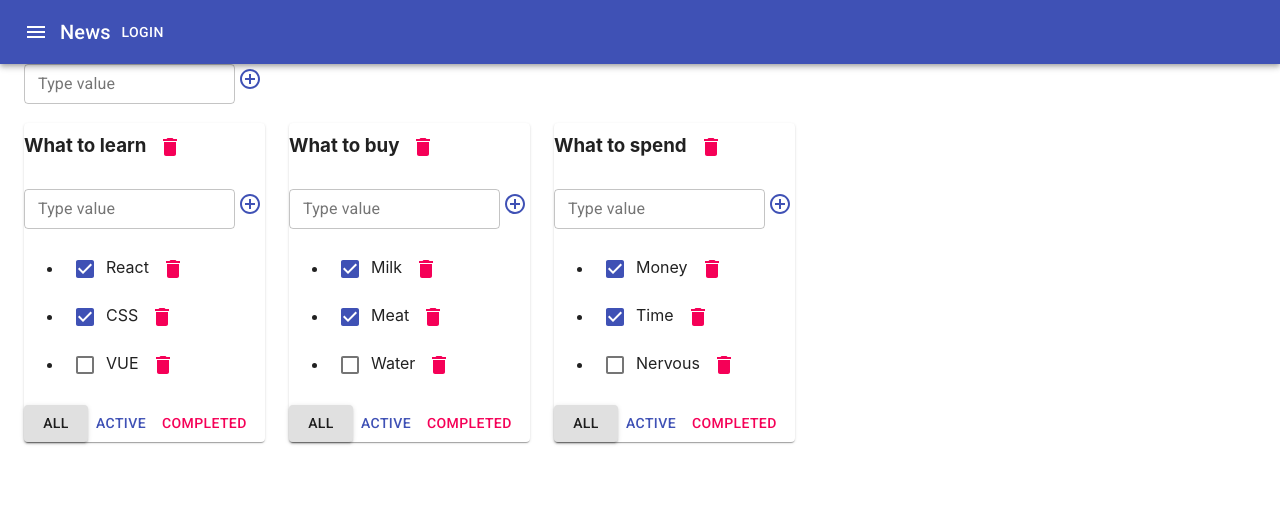
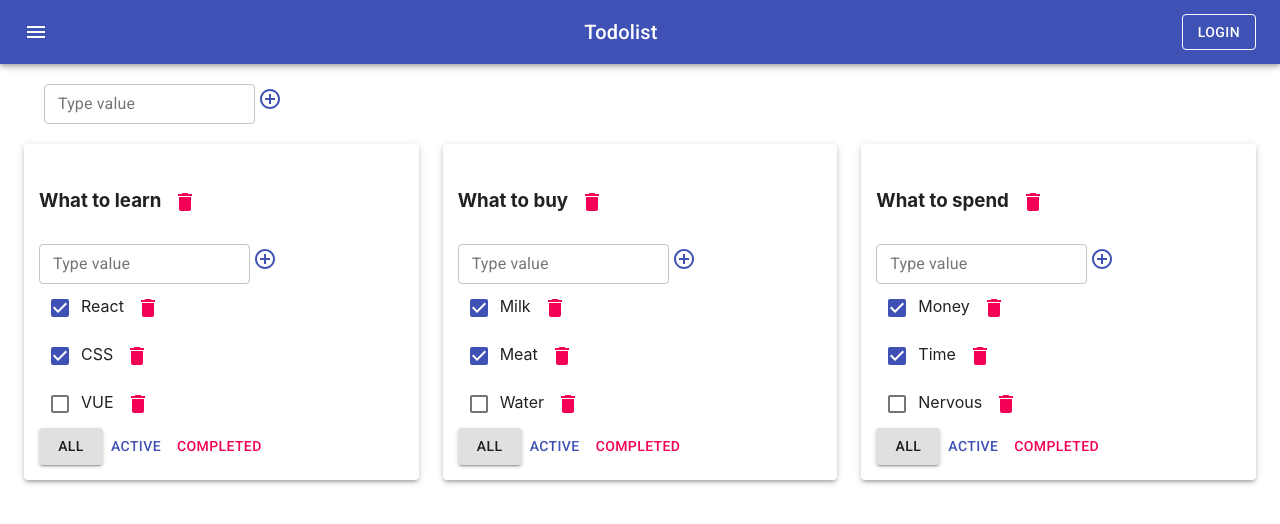
Before and after one commit to Syava7/TodoListTS, a React (Create React App) app: page / in a window 1280 px wide. Shown: the top 524 px of the page. Built offline with nearby package versions, Linux system fonts and the light colour scheme.

Commit message:
custom components material ui

```diff
--- a/src/AddItemForm.tsx
+++ b/src/AddItemForm.tsx
@@ -40,9 +40,9 @@ function AddItemForm(props: AddItemFormPropsType) {
              size={'small'}
              error={error}
              value={title}
-             placeholder={error ? 'Title required' : ''}
              onChange={onChangeInput}
-             onKeyPress={onKeyPressAddItem}/>
+             onKeyPress={onKeyPressAddItem}
+             helperText={error && 'Title is required'}/>
       <IconButton
               color="primary"
               size="small"
--- /dev/null
+++ b/src/App.module.css
@@ -0,0 +1,7 @@
+.todoWrap {
+  padding: 15px;
+}
+
+.addItemFormWrap {
+  padding: 20px;
+}
--- a/src/App.tsx
+++ b/src/App.tsx
@@ -1,5 +1,5 @@
 import React, {useState} from 'react';
-import './App.css';
+import s from './App.module.css'
 import TodoList from './TodoList';
 import {v1} from 'uuid';
 import AddItemForm from './AddItemForm';
@@ -122,8 +122,8 @@ function App() {
 
   const todoListsComponents = todoLists.map(tl => {
     return (
-      <Grid item>
-        <Paper>
+      <Grid item xs={4} key={tl.id}>
+        <Paper className={s.todoWrap} elevation={3}>
           <TodoList title={tl.title}
                     tasks={getTasksForTodoList(tl)}
                     removeTask={removeTask}
@@ -132,7 +132,6 @@ function App() {
                     filter={tl.filter}
                     changeTaskStatus={changeTaskStatus}
                     todoListID={tl.id}
-                    key={tl.id}
                     removeTodoList={removeTodoList}
                     changeTaskTitle={changeTaskTitle}
                     changeTodoListTitle={changeTodoListTitle}
@@ -145,18 +144,21 @@ function App() {
   return (
     <div className="App">
       <AppBar position="static">
-        <Toolbar>
-          <IconButton edge="start" color="inherit" aria-label="menu">
+        <Toolbar style={{justifyContent: 'space-between'}}>
+          <IconButton
+            edge="start"
+            color="inherit"
+            aria-label="menu">
             <MenuIcon/>
           </IconButton>
           <Typography variant="h6">
-            News
+            Todolist
           </Typography>
-          <Button color="inherit">Login</Button>
+          <Button color="inherit" variant={'outlined'}>Login</Button>
         </Toolbar>
       </AppBar>
       <Container>
-        <Grid container>
+        <Grid container className={s.addItemFormWrap}>
           <AddItemForm addItem={addTodoList}/>
         </Grid>
         <Grid container spacing={3}>
--- a/src/TodoList.tsx
+++ b/src/TodoList.tsx
@@ -43,14 +43,14 @@ function TodoList(props: TodoListPropsType) {
   const changeTodoListTitle = (title: string) => props.changeTodoListTitle(title, props.todoListID)
 
 
-  const elementsLi = props.tasks.map((t) => {
+  const elements = props.tasks.map((t) => {
 
       const changeTaskTitle = (title: string) => {
         props.changeTaskTitle(t.id, title, props.todoListID)
       }
 
       return (
-        <li className={t.isDone ? 'is-done' : ''} key={t.id}>
+        <div className={t.isDone ? 'is-done' : ''} key={t.id}>
           <Checkbox
             color="primary"
             checked={t.isDone}
@@ -59,7 +59,7 @@ function TodoList(props: TodoListPropsType) {
           <IconButton color={'secondary'} onClick={() => {props.removeTask(t.id, props.todoListID)}}>
             <DeleteIcon />
           </IconButton>
-        </li>)
+        </div>)
     }
   )
 
@@ -72,9 +72,9 @@ function TodoList(props: TodoListPropsType) {
         </IconButton>
       </h3>
       <AddItemForm addItem={addTask}/>
-      <ul>
-        {elementsLi}
-      </ul>
+      <div>
+        {elements}
+      </div>
       <div>
         <Button variant={props.filter === 'all' ? 'contained' : 'text'}
                 onClick={onClickAllFilter}>All
```
Also changed, not shown: src/App.css (deleted, +0 -18 lines).
